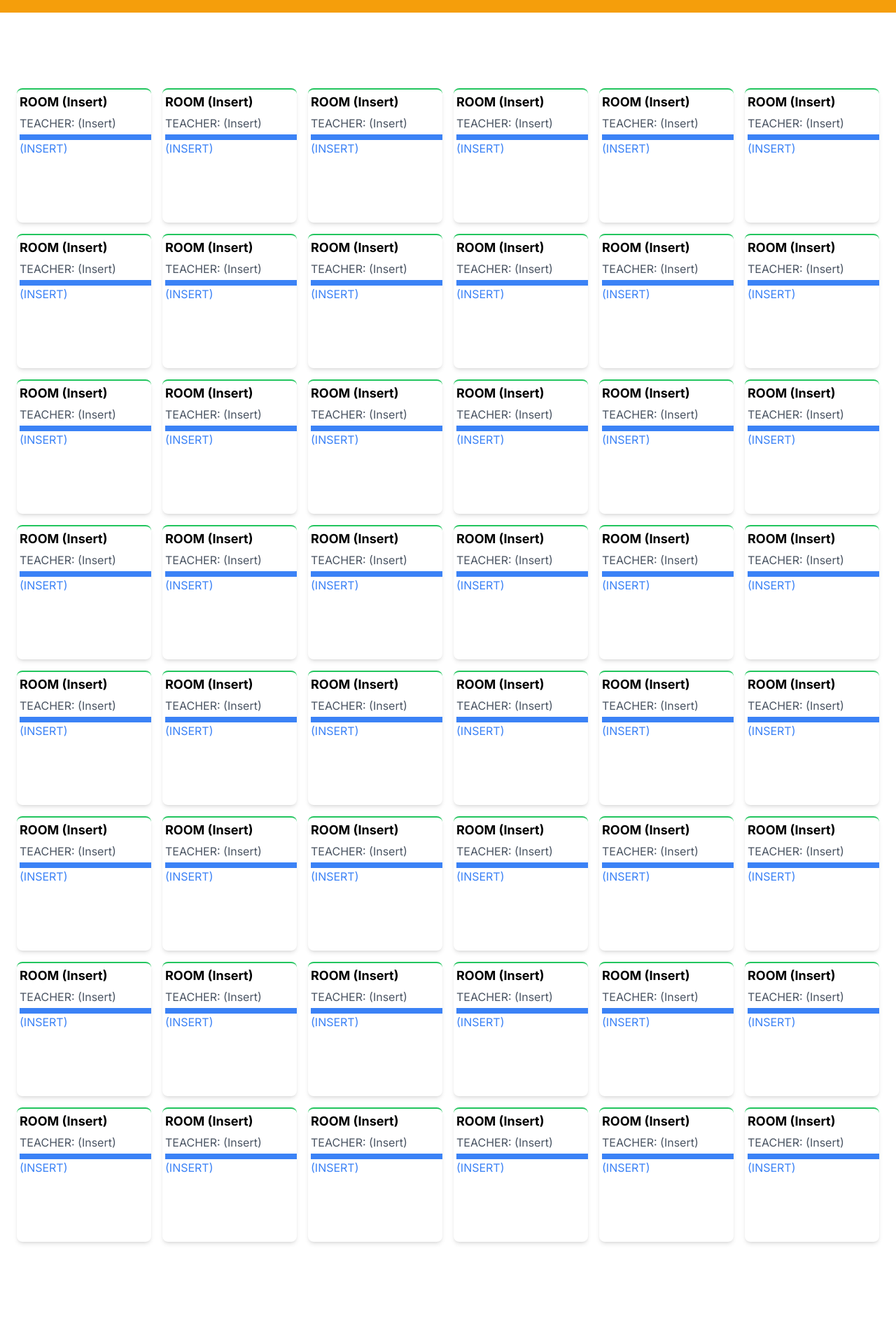
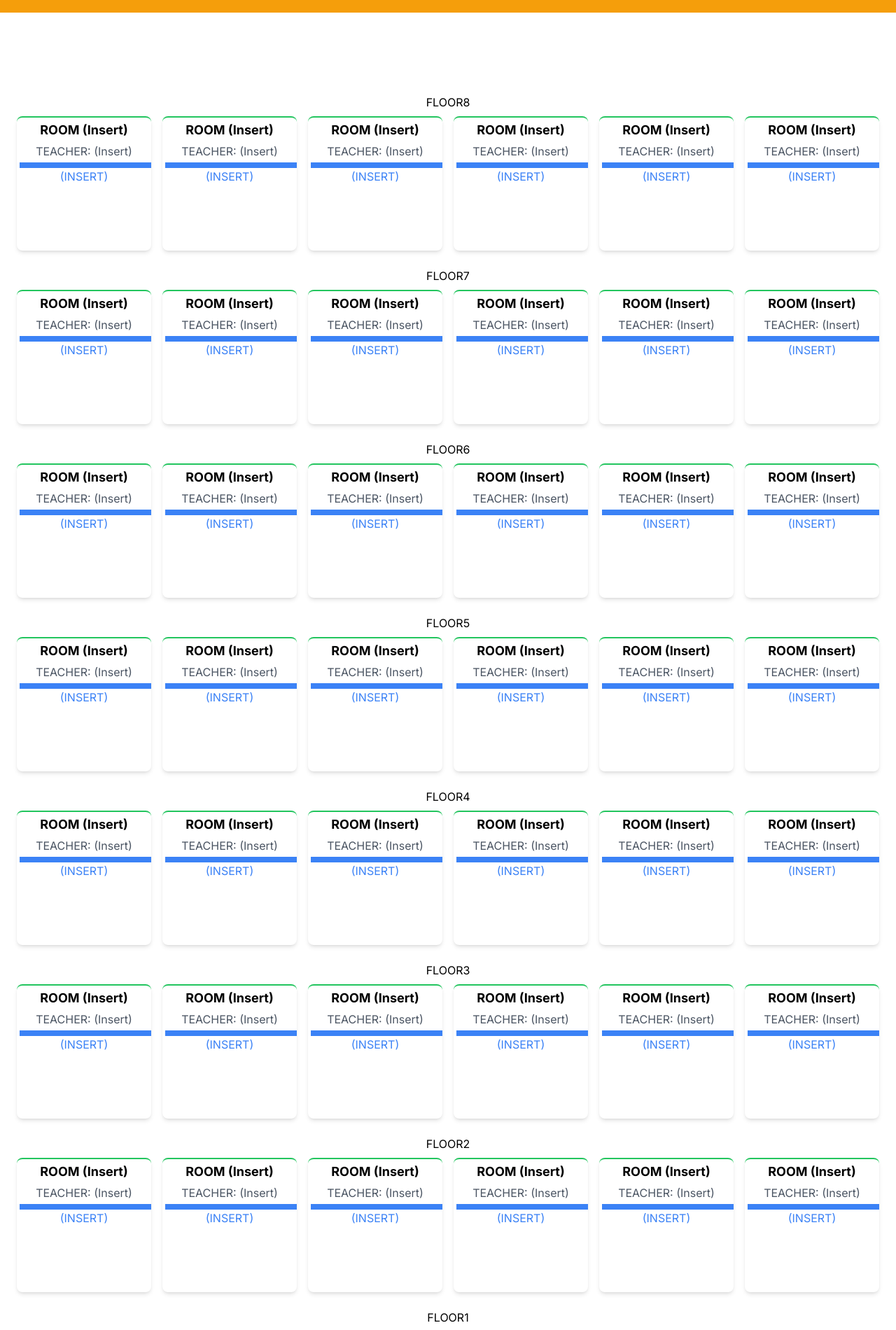
Before and after one commit to Jeffandrewo/cit-room, a Next.js app: page / in a window 1280 px wide. Shown: the part 42-1942 px from the top of the page at 70% size. Before the commit the page ends 1824 px from the top, so only its background shows below. Built offline with nearby package versions, Linux system fonts and the light colour scheme; no server answers.

Commit message:
Add files via upload

```diff
--- a/app/buildings/NGE.jsx
+++ b/app/buildings/NGE.jsx
@@ -1,9 +1,11 @@
 function Floor1() {
   return (
-  <div className="flex flex-row">
-
+    <div className="flex flex-wrap justify-center text-center">
+    <div className="w-full mt-4">
+      <h1>FLOOR1</h1>
+    </div>
       <div className = "bg-white p-1 m-2 rounded-lg shadow-md border-t-2 border-green-500 w-48 h-48 overflow-hidden">
-        <h2 className="text-lg font-bold mb-1">ROOM (Insert)</h2>
+        <h2 className="text-lg font-bold mb-1 ">ROOM (Insert)</h2>
         <p className="text-gray-600 mb-1">TEACHER: (Insert)</p>
         <div className="items-center">
           <div className="w-48 h-2 bg-blue-500 mr-1"></div>
@@ -60,10 +62,12 @@ function Floor1() {
 }
 function Floor2() {
   return (
-  <div className="flex flex-row">
-
+    <div className="flex flex-wrap justify-center text-center">
+    <div className="w-full mt-4">
+      <h1>FLOOR2</h1>
+    </div>
       <div className = "bg-white p-1 m-2 rounded-lg shadow-md border-t-2 border-green-500 w-48 h-48 overflow-hidden">
-        <h2 className="text-lg font-bold mb-1">ROOM (Insert)</h2>
+        <h2 className="text-lg font-bold mb-1 ">ROOM (Insert)</h2>
         <p className="text-gray-600 mb-1">TEACHER: (Insert)</p>
         <div className="items-center">
           <div className="w-48 h-2 bg-blue-500 mr-1"></div>
@@ -120,8 +124,10 @@ function Floor2() {
 }
 function Floor3() {
   return (
-  <div className="flex flex-row">
-
+    <div className="flex flex-wrap justify-center text-center">
+    <div className="w-full mt-4">
+      <h1>FLOOR3</h1>
+    </div>
       <div className = "bg-white p-1 m-2 rounded-lg shadow-md border-t-2 border-green-500 w-48 h-48 overflow-hidden">
         <h2 className="text-lg font-bold mb-1">ROOM (Insert)</h2>
         <p className="text-gray-600 mb-1">TEACHER: (Insert)</p>
@@ -180,8 +186,10 @@ function Floor3() {
 }
 function Floor4() {
   return (
-  <div className="flex flex-row">
-
+    <div className="flex flex-wrap justify-center text-center">
+    <div className="w-full mt-4">
+      <h1>FLOOR4</h1>
+    </div>
       <div className = "bg-white p-1 m-2 rounded-lg shadow-md border-t-2 border-green-500 w-48 h-48 overflow-hidden">
         <h2 className="text-lg font-bold mb-1">ROOM (Insert)</h2>
         <p className="text-gray-600 mb-1">TEACHER: (Insert)</p>
@@ -240,8 +248,10 @@ function Floor4() {
 }
 function Floor5() {
   return (
-  <div className="flex flex-row">
-
+    <div className="flex flex-wrap justify-center text-center">
+    <div className="w-full mt-4">
+      <h1>FLOOR5</h1>
+    </div>
       <div className = "bg-white p-1 m-2 rounded-lg shadow-md border-t-2 border-green-500 w-48 h-48 overflow-hidden">
         <h2 className="text-lg font-bold mb-1">ROOM (Insert)</h2>
         <p className="text-gray-600 mb-1">TEACHER: (Insert)</p>
@@ -300,8 +310,10 @@ function Floor5() {
 }
 function Floor6() {
   return (
-  <div className="flex flex-row">
-
+    <div className="flex flex-wrap justify-center text-center">
+    <div className="w-full mt-4">
+      <h1>FLOOR6</h1>
+    </div>
       <div className = "bg-white p-1 m-2 rounded-lg shadow-md border-t-2 border-green-500 w-48 h-48 overflow-hidden">
         <h2 className="text-lg font-bold mb-1">ROOM (Insert)</h2>
         <p className="text-gray-600 mb-1">TEACHER: (Insert)</p>
@@ -360,8 +372,71 @@ function Floor6() {
 }
 function Floor7() {
   return (
-  <div className="flex flex-row">
+    <div className="flex flex-wrap justify-center text-center">
+    <div className="w-full mt-4">
+      <h1>FLOOR7</h1>
+    </div>
+      <div className = "bg-white p-1 m-2 rounded-lg shadow-md border-t-2 border-green-500 w-48 h-48 overflow-hidden">
+        <h2 className="text-lg font-bold mb-1">ROOM (Insert)</h2>
+        <p className="text-gray-600 mb-1">TEACHER: (Insert)</p>
+        <div className="items-center">
+          <div className="w-48 h-2 bg-blue-500 mr-1"></div>
+          <span className="text-blue-500">(INSERT)</span>
+        </div>
+      </div>
 
+      <div className = "bg-white p-1 m-2 rounded-lg shadow-md border-t-2 border-green-500 w-48 h-48 overflow-hidden">
+        <h2 className="text-lg font-bold mb-1">ROOM (Insert)</h2>
+        <p className="text-gray-600 mb-1">TEACHER: (Insert)</p>
+        <div className="items-center">
+          <div className="w-48 h-2 bg-blue-500 mr-1"></div>
+          <span className="text-blue-500">(INSERT)</span>
+        </div>
+      </div>
+
+      <div className = "bg-white p-1 m-2 rounded-lg shadow-md border-t-2 border-green-500 w-48 h-48 overflow-hidden">
+        <h2 className="text-lg font-bold mb-1">ROOM (Insert)</h2>
+        <p className="text-gray-600 mb-1">TEACHER: (Insert)</p>
+        <div className="items-center">
+          <div className="w-48 h-2 bg-blue-500 mr-1"></div>
+          <span className="text-blue-500">(INSERT)</span>
+        </div>
+      </div>
+
+      <div className = "bg-white p-1 m-2 rounded-lg shadow-md border-t-2 border-green-500 w-48 h-48 overflow-hidden">
+        <h2 className="text-lg font-bold mb-1">ROOM (Insert)</h2>
+        <p className="text-gray-600 mb-1">TEACHER: (Insert)</p>
+        <div className="items-center">
+          <div className="w-48 h-2 bg-blue-500 mr-1"></div>
+          <span className="text-blue-500">(INSERT)</span>
+        </div>
+      </div>
+
+      <div className = "bg-white p-1 m-2 rounded-lg shadow-md border-t-2 border-green-500 w-48 h-48 overflow-hidden">
+        <h2 className="text-lg font-bold mb-1">ROOM (Insert)</h2>
+        <p className="text-gray-600 mb-1">TEACHER: (Insert)</p>
+        <div className="items-center">
+          <div className="w-48 h-2 bg-blue-500 mr-1"></div>
+          <span className="text-blue-500">(INSERT)</span>
+        </div>
+      </div>
+
+      <div className = "bg-white p-1 m-2 rounded-lg shadow-md border-t-2 border-green-500 w-48 h-48 overflow-hidden">
+        <h2 className="text-lg font-bold mb-1">ROOM (Insert)</h2>
+        <p className="text-gray-600 mb-1">TEACHER: (Insert)</p>
+        <div className="items-center">
+          <div className="w-48 h-2 bg-blue-500 mr-1"></div>
+          <span className="text-blue-500">(INSERT)</span>
+        </div>
+      </div>
+    </div>
+  )
+}function Floor8() {
+  return (
+    <div className="flex flex-wrap justify-center text-center">
+    <div className="w-full mt-4">
+      <h1>FLOOR8</h1>
+    </div>
       <div className = "bg-white p-1 m-2 rounded-lg shadow-md border-t-2 border-green-500 w-48 h-48 overflow-hidden">
         <h2 className="text-lg font-bold mb-1">ROOM (Insert)</h2>
         <p className="text-gray-600 mb-1">TEACHER: (Insert)</p>
@@ -418,78 +493,17 @@ function Floor7() {
     </div>
   )
 }
-function Floor8() {
-  return (
-  <div className="flex flex-row">
-
-      <div className = "bg-white p-1 m-2 rounded-lg shadow-md border-t-2 border-green-500 w-48 h-48 overflow-hidden">
-        <h2 className="text-lg font-bold mb-1">ROOM (Insert)</h2>
-        <p className="text-gray-600 mb-1">TEACHER: (Insert)</p>
-        <div className="items-center">
-          <div className="w-48 h-2 bg-blue-500 mr-1"></div>
-          <span className="text-blue-500">(INSERT)</span>
-        </div>
-      </div>
-
-      <div className = "bg-white p-1 m-2 rounded-lg shadow-md border-t-2 border-green-500 w-48 h-48 overflow-hidden">
-        <h2 className="text-lg font-bold mb-1">ROOM (Insert)</h2>
-        <p className="text-gray-600 mb-1">TEACHER: (Insert)</p>
-        <div className="items-center">
-          <div className="w-48 h-2 bg-blue-500 mr-1"></div>
-          <span className="text-blue-500">(INSERT)</span>
-        </div>
-      </div>
-
-      <div className = "bg-white p-1 m-2 rounded-lg shadow-md border-t-2 border-green-500 w-48 h-48 overflow-hidden">
-        <h2 className="text-lg font-bold mb-1">ROOM (Insert)</h2>
-        <p className="text-gray-600 mb-1">TEACHER: (Insert)</p>
-        <div className="items-center">
-          <div className="w-48 h-2 bg-blue-500 mr-1"></div>
-          <span className="text-blue-500">(INSERT)</span>
-        </div>
-      </div>
-
-      <div className = "bg-white p-1 m-2 rounded-lg shadow-md border-t-2 border-green-500 w-48 h-48 overflow-hidden">
-        <h2 className="text-lg font-bold mb-1">ROOM (Insert)</h2>
-        <p className="text-gray-600 mb-1">TEACHER: (Insert)</p>
-        <div className="items-center">
-          <div className="w-48 h-2 bg-blue-500 mr-1"></div>
-          <span className="text-blue-500">(INSERT)</span>
-        </div>
-      </div>
-
-      <div className = "bg-white p-1 m-2 rounded-lg shadow-md border-t-2 border-green-500 w-48 h-48 overflow-hidden">
-        <h2 className="text-lg font-bold mb-1">ROOM (Insert)</h2>
-        <p className="text-gray-600 mb-1">TEACHER: (Insert)</p>
-        <div className="items-center">
-          <div className="w-48 h-2 bg-blue-500 mr-1"></div>
-          <span className="text-blue-500">(INSERT)</span>
-        </div>
-      </div>
-
-      <div className = "bg-white p-1 m-2 rounded-lg shadow-md border-t-2 border-green-500 w-48 h-48 overflow-hidden">
-        <h2 className="text-lg font-bold mb-1">ROOM (Insert)</h2>
-        <p className="text-gray-600 mb-1">TEACHER: (Insert)</p>
-        <div className="items-center">
-          <div className="w-48 h-2 bg-blue-500 mr-1"></div>
-          <span className="text-blue-500">(INSERT)</span>
-        </div>
-      </div>
-    </div>
-  )
-}
-
 export default function NGE() {
     return (
       <div>
+        <Floor8/>
+        <Floor7/>
+        <Floor6/>
+        <Floor5/>
+        <Floor4/>
+        <Floor3/>
+        <Floor2/>
         <Floor1/>
-        <Floor2/>
-        <Floor3/>
-        <Floor4/>
-        <Floor5/>
-        <Floor6/>
-        <Floor7/>
-        <Floor8/>
       </div>
      )
   }
--- a/app/components/Header.jsx
+++ b/app/components/Header.jsx
@@ -8,8 +8,8 @@ const Header = () => {
 
   return (
     <>
-        <nav className="bg-amber-500 py-4 px-6 flex items-center justify-between mb-5">
-            <div className="flex items-center">
+        <nav className="bg-amber-500 py-4 px-6  flex items-center justify-between mb-5 ">
+            <div className="flex items-center ">
                 <Link href="/">
                     <div className="text-lg uppercase font-bold text-white">
                         CIT ROOM CHECKER
@@ -28,13 +28,10 @@ const Header = () => {
                     </>
                 )}
                 { userId && (
-                    <Link href="profile" className="text-gray-300 hover:text-white mr-4">
-                        Profile
-                    </Link>
+                    <div className="ml-auto">
+                    <UserButton afterSignOutUrl="/"/>
+                    </div>
                 )}
-                <div className="ml-auto">
-                    <UserButton afterSignOutUrl="/"/>
-                </div>
             </div>
         </nav>
     </>
--- a/app/dashboard/page.jsx
+++ b/app/dashboard/page.jsx
@@ -1,3 +1,4 @@
+import { UserButton } from "@clerk/nextjs"
 
 const DashboardPage = () => {
   return (
@@ -6,7 +7,7 @@ const DashboardPage = () => {
             Dashboard
         </h1>
         <p className="mb-5">Welcome to the Dashboard</p>
-    </>
+ </>
   )
 }
 
--- a/app/layout.jsx
+++ b/app/layout.jsx
@@ -21,10 +21,12 @@ export default function RootLayout({ children }) {
     }}>
       <html lang="en">
         <body className={inter.className}>
-          <Header />
+        <Header />
           <main className="container">
             <div className="flex items-start justify-center min-h-screen">
-              <div className="mt-20">{children}</div>
+              <div className="mt-20">
+              {children}
+              </div>
             </div>
           </main>
         </body>
```
